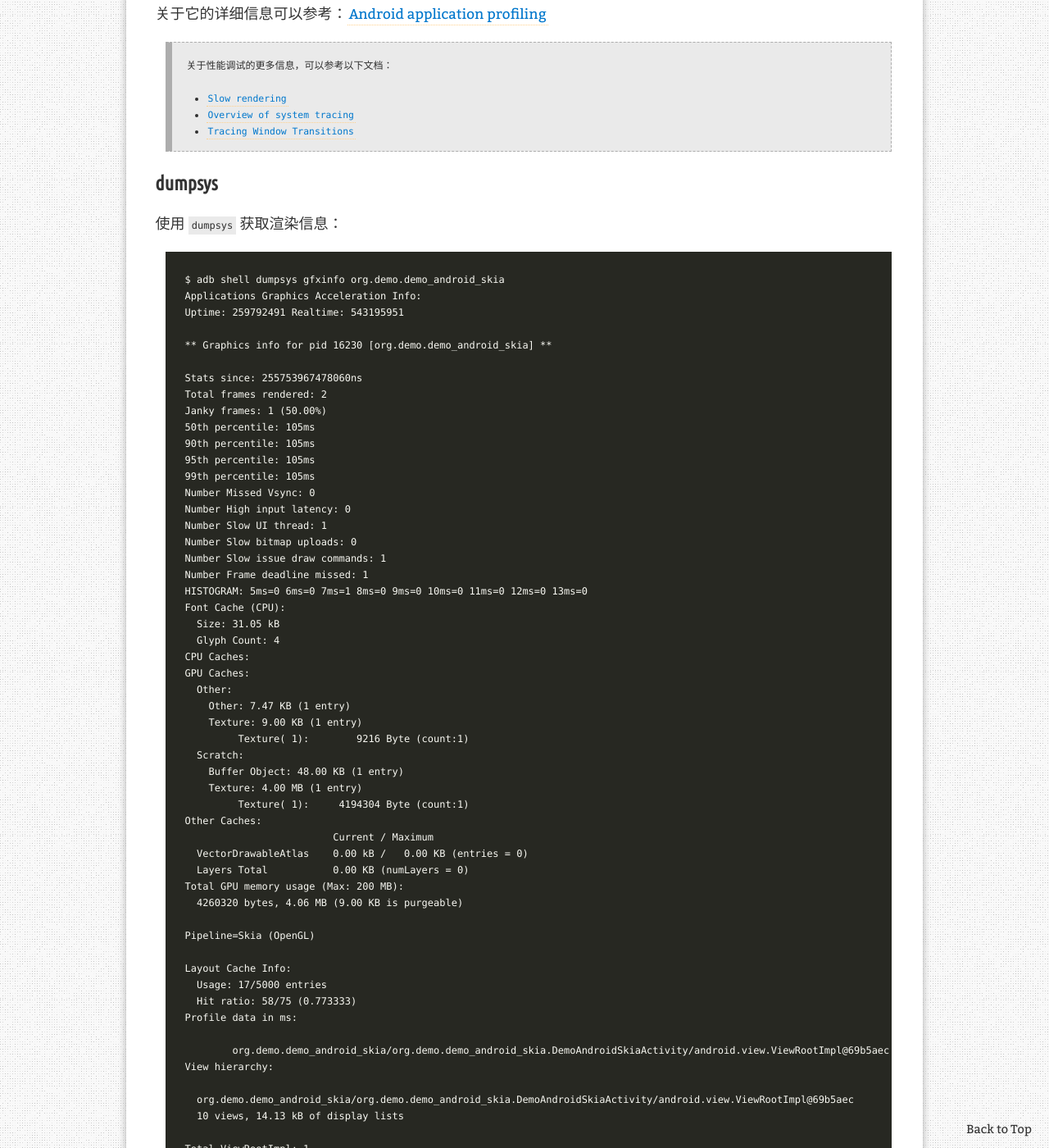
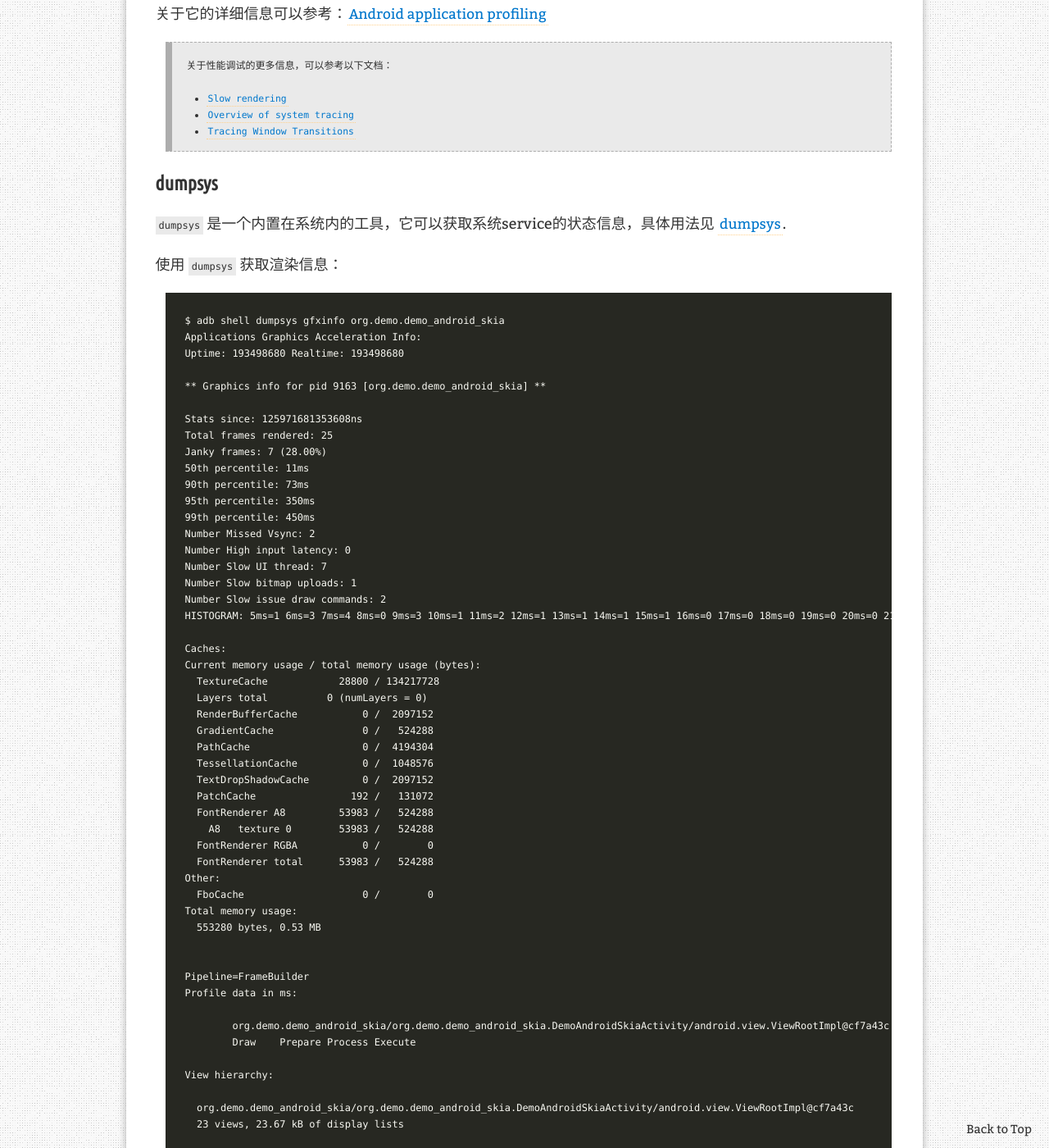
Before and after one commit to keyou/keyou.github.io, a Jekyll site: the page built from _posts/2020-06-03-一次Android应用渲染性能分析案例.md, in a window 1280 px wide and 1400 px high, scrolled down 12981 px. Shown: the whole window at 82% size. Built offline with Jekyll 4.4.1, drawn with Linux system fonts in a browser that asks for light colours; our own code applies the rules of GitHub Pages for plain Markdown files; comment, search, counter and statistics services are not loaded; some of the changed text lies outside the part shown.

Commit message:
update: 一次Android应用渲染性能分析案例

````diff
--- a/_posts/2020-06-03-一次Android应用渲染性能分析案例.md
+++ b/_posts/2020-06-03-一次Android应用渲染性能分析案例.md
@@ -270,65 +270,64 @@ private void performDraw() {
 
 ### dumpsys
 
+`dumpsys` 是一个内置在系统内的工具，它可以获取系统service的状态信息，具体用法见 [dumpsys](https://developer.android.com/studio/command-line/dumpsys).
+
 使用 `dumpsys` 获取渲染信息：
 
 ```text
 $ adb shell dumpsys gfxinfo org.demo.demo_android_skia
 Applications Graphics Acceleration Info:
-Uptime: 259792491 Realtime: 543195951
+Uptime: 193498680 Realtime: 193498680
 
-** Graphics info for pid 16230 [org.demo.demo_android_skia] **
+** Graphics info for pid 9163 [org.demo.demo_android_skia] **
 
-Stats since: 255753967478060ns
-Total frames rendered: 2
-Janky frames: 1 (50.00%)
-50th percentile: 105ms
-90th percentile: 105ms
-95th percentile: 105ms
-99th percentile: 105ms
-Number Missed Vsync: 0
+Stats since: 125971681353608ns
+Total frames rendered: 25
+Janky frames: 7 (28.00%)
+50th percentile: 11ms
+90th percentile: 73ms
+95th percentile: 350ms
+99th percentile: 450ms
+Number Missed Vsync: 2
 Number High input latency: 0
-Number Slow UI thread: 1
-Number Slow bitmap uploads: 0
-Number Slow issue draw commands: 1
-Number Frame deadline missed: 1
-HISTOGRAM: 5ms=0 6ms=0 7ms=1 8ms=0 9ms=0 10ms=0 11ms=0 12ms=0 13ms=0
-Font Cache (CPU):
-  Size: 31.05 kB
-  Glyph Count: 4
-CPU Caches:
-GPU Caches:
-  Other:
-    Other: 7.47 KB (1 entry)
-    Texture: 9.00 KB (1 entry)
-         Texture( 1):        9216 Byte (count:1)
-  Scratch:
-    Buffer Object: 48.00 KB (1 entry)
-    Texture: 4.00 MB (1 entry)
-         Texture( 1):     4194304 Byte (count:1)
-Other Caches:
-                         Current / Maximum
-  VectorDrawableAtlas    0.00 kB /   0.00 KB (entries = 0)
-  Layers Total           0.00 KB (numLayers = 0)
-Total GPU memory usage (Max: 200 MB):
-  4260320 bytes, 4.06 MB (9.00 KB is purgeable)
+Number Slow UI thread: 7
+Number Slow bitmap uploads: 1
+Number Slow issue draw commands: 2
+HISTOGRAM: 5ms=1 6ms=3 7ms=4 8ms=0 9ms=3 10ms=1 11ms=2 12ms=1 13ms=1 14ms=1 15ms=1 16ms=0 17ms=0 18ms=0 19ms=0 20ms=0 21ms=0 22ms=1 23ms=0 24ms=0 25ms=0 26ms=1 27ms=0 28ms=0 29ms=0 30ms=0 31ms=0 32ms=1 34ms=0 36ms=0 38ms=1 40ms=0 42ms=0 44ms=0 46ms=0 48ms=0 53ms=0 57ms=0 61ms=0 65ms=0 69ms=0 73ms=1 77ms=0 81ms=0 85ms=0 89ms=0 93ms=0 97ms=0 101ms=0 105ms=0 109ms=0 113ms=0 117ms=0 121ms=0 125ms=0 129ms=0 133ms=0 150ms=0 200ms=0 250ms=0 300ms=0 350ms=1 400ms=0 450ms=1 500ms=0 550ms=0 600ms=0 650ms=0 700ms=0 750ms=0 800ms=0 850ms=0 900ms=0 950ms=0 1000ms=0 1050ms=0 1100ms=0 1150ms=0 1200ms=0 1250ms=0 1300ms=0 1350ms=0 1400ms=0 1450ms=0 1500ms=0 1550ms=0 1600ms=0 1650ms=0 1700ms=0 1750ms=0 1800ms=0 1850ms=0 1900ms=0 1950ms=0 2000ms=0 2050ms=0 2100ms=0 2150ms=0 2200ms=0 2250ms=0 2300ms=0 2350ms=0 2400ms=0 2450ms=0 2500ms=0 2550ms=0 2600ms=0 2650ms=0 2700ms=0 2750ms=0 2800ms=0 2850ms=0 2900ms=0 2950ms=0 3000ms=0 3050ms=0 3100ms=0 3150ms=0 3200ms=0 3250ms=0 3300ms=0 3350ms=0 3400ms=0 3450ms=0 3500ms=0 3550ms=0 3600ms=0 3650ms=0 3700ms=0 3750ms=0 3800ms=0 3850ms=0 3900ms=0 3950ms=0 4000ms=0 4050ms=0 4100ms=0 4150ms=0 4200ms=0 4250ms=0 4300ms=0 4350ms=0 4400ms=0 4450ms=0 4500ms=0 4550ms=0 4600ms=0 4650ms=0 4700ms=0 4750ms=0 4800ms=0 4850ms=0 4900ms=0 4950ms=0
 
-Pipeline=Skia (OpenGL)
+Caches:
+Current memory usage / total memory usage (bytes):
+  TextureCache            28800 / 134217728
+  Layers total          0 (numLayers = 0)
+  RenderBufferCache           0 /  2097152
+  GradientCache               0 /   524288
+  PathCache                   0 /  4194304
+  TessellationCache           0 /  1048576
+  TextDropShadowCache         0 /  2097152
+  PatchCache                192 /   131072
+  FontRenderer A8         53983 /   524288
+    A8   texture 0        53983 /   524288
+  FontRenderer RGBA           0 /        0
+  FontRenderer total      53983 /   524288
+Other:
+  FboCache                    0 /        0
+Total memory usage:
+  553280 bytes, 0.53 MB
 
-Layout Cache Info:
-  Usage: 17/5000 entries
-  Hit ratio: 58/75 (0.773333)
+
+Pipeline=FrameBuilder
 Profile data in ms:
 
-        org.demo.demo_android_skia/org.demo.demo_android_skia.DemoAndroidSkiaActivity/android.view.ViewRootImpl@69b5aec (visibility=0)
+        org.demo.demo_android_skia/org.demo.demo_android_skia.DemoAndroidSkiaActivity/android.view.ViewRootImpl@cf7a43c (visibility=8)
+        Draw    Prepare Process Execute
+
 View hierarchy:
 
-  org.demo.demo_android_skia/org.demo.demo_android_skia.DemoAndroidSkiaActivity/android.view.ViewRootImpl@69b5aec
-  10 views, 14.13 kB of display lists
+  org.demo.demo_android_skia/org.demo.demo_android_skia.DemoAndroidSkiaActivity/android.view.ViewRootImpl@cf7a43c
+  23 views, 23.67 kB of display lists
+
 
 Total ViewRootImpl: 1
-Total Views:        10
-Total DisplayList:  14.13 kB
-
-ProcessConfig(#0): {0.9 460mcc1mnc [zh_CN_#Hans] ldltr sw411dp w411dp h825dp 560dpi nrml long hdr widecg port finger -keyb/v/h -nav/h winConfig={ mBounds=Rect(0, 0 - 1440, 3040) mAppBounds=Rect(0, 149 - 1440, 3040) mWindowingMode=fullscreen mDisplayWindowingMode=fullscreen mActivityType=undefined mAlwaysOnTop=undefined mRotation=ROTATION_0} s.2961 desktop/d ?dc bts=0 ff=0 bf=0 themeSeq=0}
+Total Views:        23
+Total DisplayList:  23.67 kB
 ```
````
